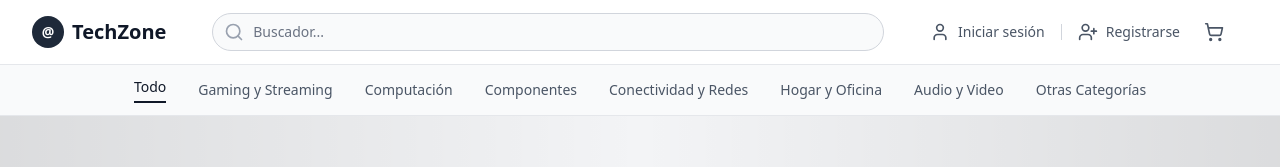
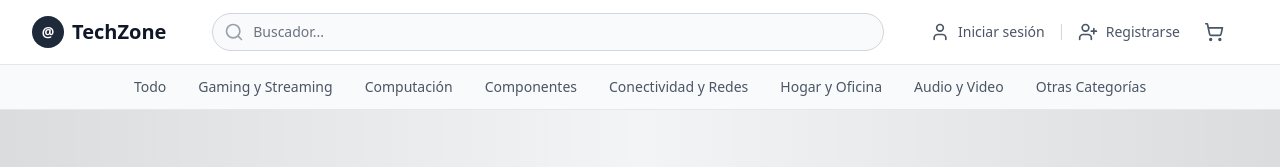
Before and after one commit to Dario-Gago/TechZone, a React (Vite) app: page / in a window 1280 px wide. Shown: the top 167 px of the page. Built offline with nearby package versions, Linux system fonts and the light colour scheme.

Commit message:
feat: agregar funcionalidad para resaltar categorías activas en la barra de navegación

```diff
--- a/src/components/Navbar.jsx
+++ b/src/components/Navbar.jsx
@@ -1,5 +1,5 @@
 import React, { useState } from 'react'
-import { Link } from 'react-router-dom'
+import { Link, useLocation } from 'react-router-dom'
 import {
   Search,
   User,
@@ -18,6 +18,17 @@ const Navbar = () => {
   const [isSearchOpen, setIsSearchOpen] = useState(false)
   const { isAuthenticated, logout } = useAuth()
   const { categories } = useProducts()
+  const location = useLocation()
+
+  // Función para determinar si una categoría está activa
+  const isCategoryActive = (categorySlug) => {
+    return location.pathname === `/category/${categorySlug}`
+  }
+
+  // Función para manejar el click en categoría
+  const handleCategoryClick = () => {
+    setIsMenuOpen(false)
+  }
 
   return (
     <nav className="bg-white shadow-sm border-b border-gray-200">
@@ -128,12 +139,12 @@ const Navbar = () => {
       <div className="hidden lg:block bg-gray-50 border-t border-gray-200">
         <div className="max-w-7xl mx-auto px-4 sm:px-6 lg:px-8">
           <div className="flex items-center justify-center space-x-8 py-3 overflow-x-auto">
-            {categories.map((category, index) => (
+            {categories.map((category) => (
               <Link
                 key={category.id}
                 to={`/category/${category.slug}`}
                 className={`whitespace-nowrap text-sm font-medium transition-colors duration-200 hover:text-gray-900 ${
-                  index === 0
+                  isCategoryActive(category.slug)
                     ? 'text-gray-900 border-b-2 border-gray-900 pb-1'
                     : 'text-gray-600'
                 }`}
@@ -198,13 +209,13 @@ const Navbar = () => {
             {/* Categorías Móvil */}
             <div className="border-t border-gray-200 pt-3">
               <div className="space-y-2">
-                {categories.map((category, index) => (
+                {categories.map((category) => (
                   <Link
                     key={category.id}
                     to={`/category/${category.slug}`}
-                    onClick={() => setIsMenuOpen(false)}
+                    onClick={handleCategoryClick}
                     className={`block w-full text-left px-3 py-2 rounded-md text-sm font-medium transition-colors duration-200 ${
-                      index === 0
+                      isCategoryActive(category.slug)
                         ? 'bg-gray-900 text-white'
                         : 'text-gray-600 hover:text-gray-900 hover:bg-gray-100'
                     }`}
```
